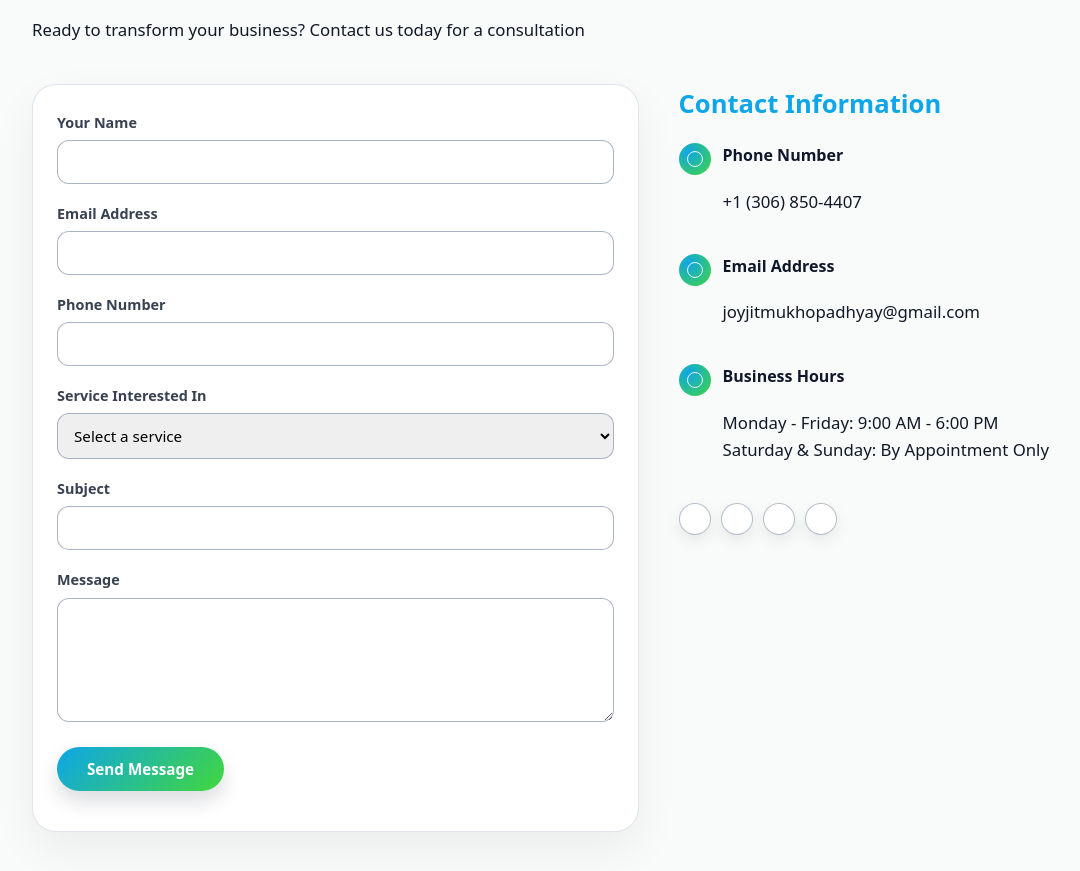
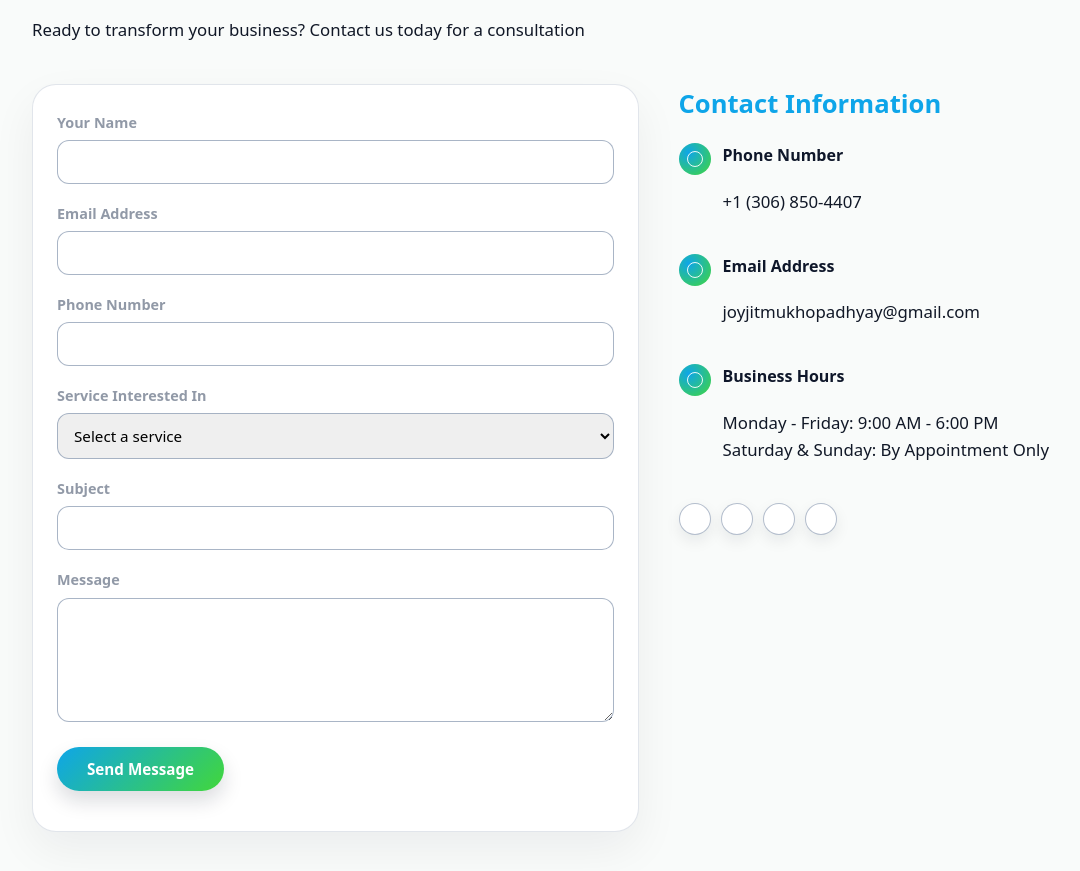
Before and after one commit to arkajitM/Joyous-Consulting, a plain HTML site: page index.html in a window 1280 px wide. Shown: the part 5041-5912 px from the top of the page, without its empty margins (32-1112 px from the left). Drawn offline with Linux system fonts and the light colour scheme.

Commit message:
Add files via upload

```diff
--- a/css/styles.css
+++ b/css/styles.css
@@ -744,7 +744,7 @@ section {
     margin-bottom: 6px;
     font-size: 0.9rem;
     font-weight: 600;
-    color: #374151;
+    color: #9199a7;
 }
 
 .form-group input,
```
